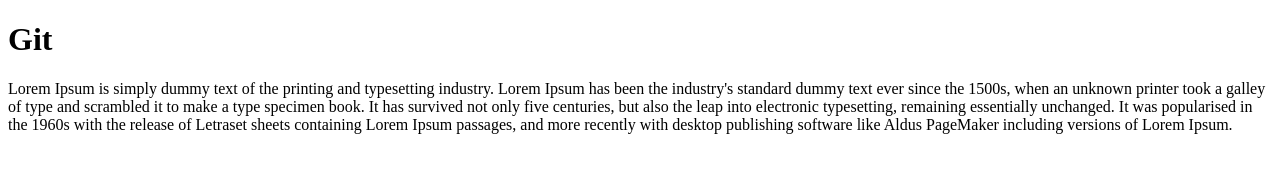
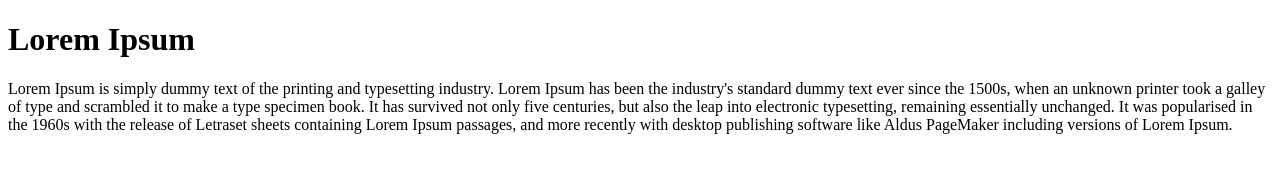
Before and after one commit to AthulyaG/freshersbatch-mar25, a plain HTML site: page Assignments/sample.html in a window 1280 px wide. Drawn offline with Linux system fonts and the light colour scheme.

Commit message:
Changed the heading

```diff
--- a/Assignments/sample.html
+++ b/Assignments/sample.html
@@ -4,7 +4,7 @@
 		<title>Lorem Ipsum</title>
 	</head>
 	<body>
-		<h1>Git</h1>
+		<h1>Lorem Ipsum</h1>
 		<p>Lorem Ipsum is simply dummy text of the printing and typesetting industry. Lorem Ipsum has been the industry's standard dummy text ever since the 1500s, when an unknown printer took a galley of type and scrambled it to make a type specimen book. It has survived not only five centuries, but also the leap into electronic typesetting, remaining essentially unchanged. It was popularised in the 1960s with the release of Letraset sheets containing Lorem Ipsum passages, and more recently with desktop publishing software like Aldus PageMaker including versions of Lorem Ipsum.</p>
 	</body>
 </html>
```
